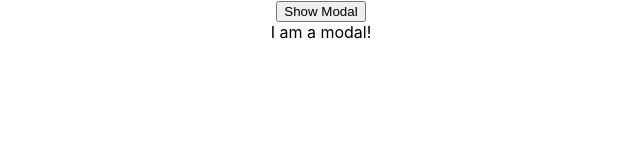
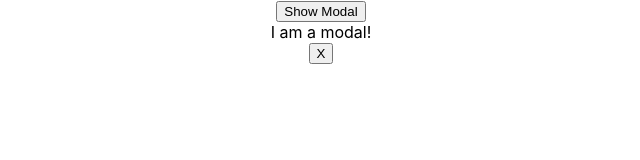
Before and after one commit to evannorton/redux-colors, a React (Create React App) app: page / in a window 1280 px wide. Both pictures are taken after a click on the button "Show Modal". Shown: the top 160 px of the page, without its empty margins (319-959 px from the left). Built offline with nearby package versions, Linux system fonts and the light colour scheme.

Commit message:
Adds dummy close modal button

```diff
--- a/src/components/Modal.js
+++ b/src/components/Modal.js
@@ -1,7 +1,10 @@
 import React from 'react';
 
 function Modal() {
-  return <div className="Modal">I am a modal!</div>;
+  return <div className="Modal">
+    <div>I am a modal!</div>
+    <button type="button" onClick={() => {}}>X</button>
+  </div>;
 }
 
 export default Modal;
```
